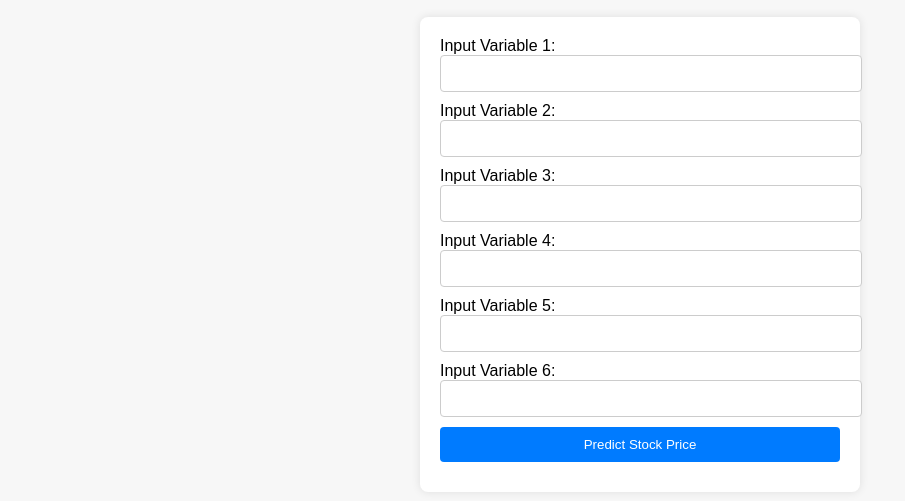
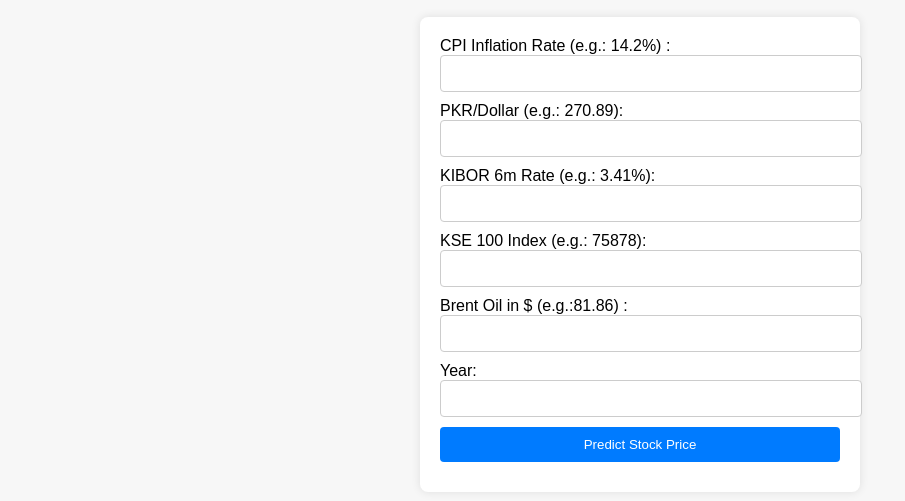
Before and after one commit to aabir-tech/Stock-Price-Predictor, a plain HTML site: page index.html in a window 1280 px wide. Shown: the part 71-572 px from the top of the page, without its empty margins (0-905 px from the left). Drawn offline with Linux system fonts and the light colour scheme.

Commit message:
index.html
updated the names of the 6 input variables to prepare the page for actual user input.

```diff
--- a/index.html
+++ b/index.html
@@ -37,22 +37,22 @@
 
     <h2>Stock Price Predictor</h2>
     <form id="predictForm">
-        <label for="var1">Input Variable 1:</label>
+        <label for="var1">CPI Inflation Rate (e.g.: 14.2%) :</label>
         <input type="number" id="var1" name="var1" required>
 
-        <label for="var2">Input Variable 2:</label>
+        <label for="var2">PKR/Dollar (e.g.: 270.89):</label>
         <input type="number" id="var2" name="var2" required>
 
-        <label for="var3">Input Variable 3:</label>
+        <label for="var3">KIBOR 6m Rate (e.g.: 3.41%):</label>
         <input type="number" id="var3" name="var3" required>
 
-        <label for="var4">Input Variable 4:</label>
+        <label for="var4">KSE 100 Index (e.g.: 75878):</label>
         <input type="number" id="var4" name="var4" required>
 
-        <label for="var5">Input Variable 5:</label>
+        <label for="var5">Brent Oil in $ (e.g.:81.86) :</label>
         <input type="number" id="var5" name="var5" required>
 
-        <label for="var6">Input Variable 6:</label>
+        <label for="var6">Year:</label>
         <input type="number" id="var6" name="var6" required>
 
         <button type="button" onclick="getPrediction()">Predict Stock Price</button>
```
